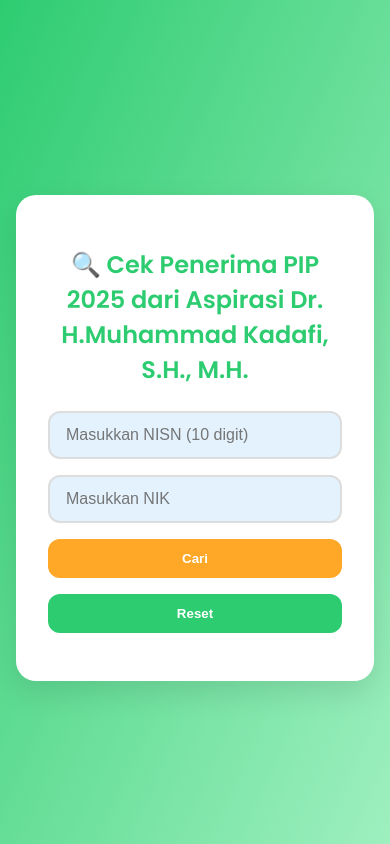
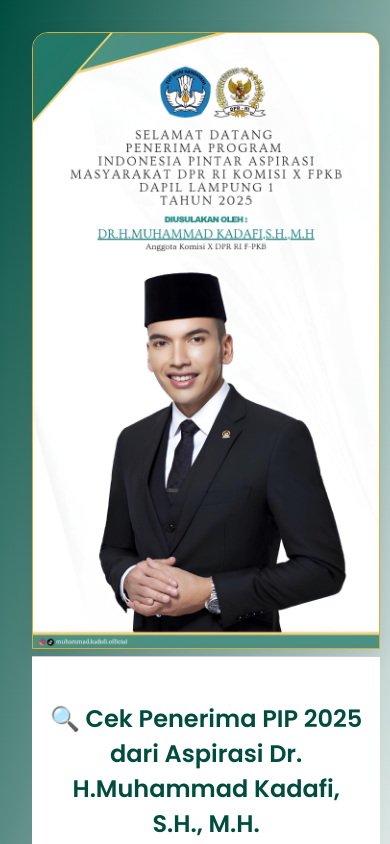
Before and after one commit to restuA-S7/frontend-client-vite, a React (Vite) app: page / in a window 390 px wide. Shown: the top 844 px of the page. Built offline with nearby package versions, Linux system fonts and the light colour scheme.

Commit message:
penyesuaan design

```diff
--- a/src/App.css
+++ b/src/App.css
@@ -110,241 +110,7 @@
   }
 }
 
-
-@import url('https://fonts.googleapis.com/css2?family=Poppins:wght@400;600&display=swap');
-
-body {
-  margin: 0;
-  font-family: 'Poppins', sans-serif;
-  background: linear-gradient(to bottom right, #004d40, #ffffff);
-  color: #222;
-}
-
-.app-container {
-  display: flex;
-  justify-content: center;
-  align-items: center;
-  min-height: 100vh;
-  padding: 2rem;
-}
-
-.card {
-  background: #ffffff;
-  padding: 2.5rem;
-  border-radius: 20px;
-  box-shadow: 0 12px 25px rgba(0, 0, 0, 0.15);
-  max-width: 550px;
-  width: 100%;
-  box-sizing: border-box;
-  border: 2px solid #d4af37;
-}
-
-h2 {
-  color: #004d40;
-  text-align: center;
-  margin-bottom: 1.75rem;
-  font-weight: 600;
-  font-size: 1.8rem;
-  border-bottom: 2px solid #d4af37;
-  padding-bottom: 0.5rem;
-}
-
-.input {
-  width: 100%;
-  padding: 0.85rem 1rem;
-  margin-bottom: 1.2rem;
-  border: 1.5px solid #ccc;
-  border-radius: 10px;
-  font-size: 1rem;
-  background-color: #f9f9f9;
-  transition: border 0.3s ease;
-}
-
-.input:focus {
-  border-color: #004d40;
-  outline: none;
-  background-color: #ffffff;
-}
-
-.submit-button {
-  width: 100%;
-  padding: 0.85rem;
-  background: linear-gradient(to right, #d4af37, #c5a02e);
-  color: #000000;
-  font-weight: 600;
-  border: none;
-  border-radius: 12px;
-  cursor: pointer;
-  font-size: 1.05rem;
-  transition: all 0.3s ease;
-}
-
-.submit-button:hover {
-  background: linear-gradient(to right, #c5a02e, #b38f20);
-  box-shadow: 0 4px 10px rgba(0,0,0,0.2);
-}
-
-.reset-button {
-  width: 100%;
-  padding: 0.85rem;
-  background: linear-gradient(to right, #004d40, #00695c);
-  color: white;
-  font-weight: 600;
-  border: none;
-  border-radius: 12px;
-  cursor: pointer;
-  font-size: 1.05rem;
-  transition: all 0.3s ease;
-}
-
-.reset-button:hover {
-  background: linear-gradient(to right, #00695c, #003d33);
-  box-shadow: 0 4px 10px rgba(0,0,0,0.2);
-}
-
-.result-box {
-  margin-top: 2rem;
-  background: #f4f4f4;
-  padding: 1.25rem;
-  border-radius: 12px;
-  border: 1px solid #ccc;
-  color: #004d40;
-  font-weight: 500;
-}
-
-.important-announcement {
-  background-color: #eefaf4;
-  border-left: 5px solid #2e7d32;
-  padding: 1rem 1.5rem 1rem 3rem;
-  margin-top: 1.5rem;
-  border-radius: 12px;
-  color: #2e7d32;
-  font-size: 0.95rem;
-  position: relative;
-  line-height: 1.6;
-}
-
-.important-announcement::before {
-  content: "📢";
-  position: absolute;
-  top: 1rem;
-  left: 1rem;
-  font-size: 1.25rem;
-}
-
-.failed-announcement {
-  background-color: #fff0f0;
-  border-left: 5px solid #d32f2f;
-  padding: 1rem 1.5rem 1rem 3rem;
-  margin-top: 1.5rem;
-  border-radius: 12px;
-  color: #b71c1c;
-  font-size: 0.95rem;
-  position: relative;
-  line-height: 1.6;
-}
-
-.failed-announcement::before {
-  content: "❗";
-  position: absolute;
-  top: 1rem;
-  left: 1rem;
-  font-size: 1.25rem;
-}
-
-.error-box {
-  background-color: #ffe6e6;
-  border: 1px solid #f5c2c7;
-  color: #b02a37;
-  padding: 12px;
-  margin-top: 16px;
-  border-radius: 8px;
-  font-size: 14px;
-  display: flex;
-  align-items: center;
-  gap: 8px;
-}
-
-.error-box p {
-  margin: 0;
-}
-
-@media (max-width: 600px) {
-  .card {
-    padding: 1.5rem;
-  }
-
-  .submit-button,
-  .reset-button {
-    width: 100%;
-    margin-top: 0.5rem;
-  }
-
-  .input {
-    font-size: 1rem;
-    padding: 0.7rem;
-  }
-
-  .result-box {
-    font-size: 0.95rem;
-    padding: 1rem;
-  }
-}
-
-
-
-.content-wrapper {
-  display: flex;
-  flex-direction: column;
-  align-items: center;
-  gap: 2rem;
-}
-
-.poster-image img {
-  width: 100%;
-  max-width: 480px;
-  border-radius: 16px;
-  box-shadow: 0 8px 20px rgba(0, 0, 0, 0.15);
-  border: 3px solid #d4af37;
-}
-
-
-@media (max-width: 600px) {
-  .card {
-    padding: 1.25rem;
-  }
-
-  .submit-button,
-  .reset-button {
-    width: 100%;
-    margin-top: 0.5rem;
-  }
-
-  form {
-    display: flex;
-    flex-direction: column;
-  }
-
-  .input {
-    font-size: 1rem;
-    padding: 0.65rem;
-  }
-
-  .result-box {
-    font-size: 0.95rem;
-    padding: 1rem;
-  }
-
-  .content-wrapper {
-    flex-direction: row;
-    align-items: flex-start;
-    justify-content: center;
-  }
-
-  .poster-image img {
-    max-width: 400px;
-  }
-} */
+baris
 
 @import url('https://fonts.googleapis.com/css2?family=Poppins:wght@400;600&display=swap');
 
@@ -489,3 +255,448 @@
 .error-box p {
   margin: 0;
 }
+*/
+
+/* @import url('https://fonts.googleapis.com/css2?family=Poppins:wght@400;600&display=swap');
+
+body {
+  margin: 0;
+  font-family: 'Poppins', sans-serif;
+  background: linear-gradient(to bottom right, #004d40, #ffffff);
+  color: #222;
+}
+
+.app-container {
+  display: flex;
+  justify-content: center;
+  align-items: center;
+  min-height: 100vh;
+  padding: 2rem;
+}
+
+.card {
+  background: white;
+  padding: 2rem;
+  border-radius: 16px;
+  box-shadow: 0 8px 24px rgba(0, 0, 0, 0.08);
+  border: 1.5px solid #ccc;
+  width: 100%;
+  max-width: 500px;
+}
+
+h2 {
+  color: #004d40;
+  text-align: center;
+  margin-bottom: 1.75rem;
+  font-weight: 600;
+  font-size: 1.8rem;
+  border-bottom: 2px solid #d4af37;
+  padding-bottom: 0.5rem;
+}
+
+.input {
+  width: 100%;
+  padding: 0.85rem 1rem;
+  margin-bottom: 1.2rem;
+  border: 1.5px solid #ccc;
+  border-radius: 10px;
+  font-size: 1rem;
+  background-color: #f9f9f9;
+  transition: border 0.3s ease;
+  box-sizing: border-box;
+}
+
+.input:focus {
+  border-color: #004d40;
+  outline: none;
+  background-color: #ffffff;
+}
+
+.submit-button {
+  width: 100%;
+  padding: 0.85rem;
+  background: linear-gradient(to right, #d4af37, #c5a02e);
+  color: #000000;
+  font-weight: 600;
+  border: none;
+  border-radius: 12px;
+  cursor: pointer;
+  font-size: 1.05rem;
+  transition: all 0.3s ease;
+}
+
+.submit-button:hover {
+  background: linear-gradient(to right, #c5a02e, #b38f20);
+  box-shadow: 0 4px 10px rgba(0,0,0,0.2);
+}
+
+.reset-button {
+  width: 100%;
+  padding: 0.85rem;
+  background: linear-gradient(to right, #004d40, #00695c);
+  color: white;
+  font-weight: 600;
+  border: none;
+  border-radius: 12px;
+  cursor: pointer;
+  font-size: 1.05rem;
+  transition: all 0.3s ease;
+}
+
+.reset-button:hover {
+  background: linear-gradient(to right, #00695c, #003d33);
+  box-shadow: 0 4px 10px rgba(0,0,0,0.2);
+}
+
+.result-box {
+  margin-top: 2rem;
+  background: #f4f4f4;
+  padding: 1.25rem;
+  border-radius: 12px;
+  border: 1px solid #ccc;
+  color: #004d40;
+  font-weight: 500;
+}
+
+.important-announcement {
+  background-color: #eefaf4;
+  border-left: 5px solid #2e7d32;
+  padding: 1rem 1.5rem 1rem 3rem;
+  margin-top: 1.5rem;
+  border-radius: 12px;
+  color: #2e7d32;
+  font-size: 0.95rem;
+  position: relative;
+  line-height: 1.6;
+}
+
+.important-announcement::before {
+  content: "📢";
+  position: absolute;
+  top: 1rem;
+  left: 1rem;
+  font-size: 1.25rem;
+}
+
+.failed-announcement {
+  background-color: #fff0f0;
+  border-left: 5px solid #d32f2f;
+  padding: 1rem 1.5rem 1rem 3rem;
+  margin-top: 1.5rem;
+  border-radius: 12px;
+  color: #b71c1c;
+  font-size: 0.95rem;
+  position: relative;
+  line-height: 1.6;
+}
+
+.failed-announcement::before {
+  content: "❗";
+  position: absolute;
+  top: 1rem;
+  left: 1rem;
+  font-size: 1.25rem;
+}
+
+.error-box {
+  background-color: #ffe6e6;
+  border: 1px solid #f5c2c7;
+  color: #b02a37;
+  padding: 12px;
+  margin-top: 16px;
+  border-radius: 8px;
+  font-size: 14px;
+  display: flex;
+  align-items: center;
+  gap: 8px;
+}
+
+.error-box p {
+  margin: 0;
+}
+
+
+
+.content-wrapper {
+  display: flex;
+  flex-direction: row;
+  align-items: flex-start;
+  justify-content: center;
+  gap: 2rem;
+  padding: 2rem;
+  max-width: 1100px;
+  margin: 0 auto;
+}
+
+ .poster-image img {
+  width: 100%;
+  max-width: 450px;
+  border-radius: 16px;
+  box-shadow: 0 8px 20px rgba(0, 0, 0, 0.15);
+  border: 3px solid #d4af37;
+  object-fit: cover;
+}
+
+
+@media (max-width: 600px) {
+  .content-wrapper {
+    flex-direction: column;
+    align-items: center;
+    padding: 1.5rem 1rem;
+  }
+
+  .poster-image img {
+    max-width: 100%;
+    margin-bottom: 1.25rem;
+  }
+
+  .card {
+    width: 100%;
+  }
+} */
+
+@import url('https://fonts.googleapis.com/css2?family=Poppins:wght@400;600&display=swap');
+
+body {
+  margin: 0;
+  font-family: 'Poppins', sans-serif;
+  background: linear-gradient(to bottom right, #004d40, #ffffff);
+  color: #222;
+}
+
+.app-container {
+  display: flex;
+  justify-content: center;
+  align-items: center;
+  min-height: 100vh;
+  padding: 2rem;
+}
+
+.card {
+  background: white;
+  padding: 2rem;
+  border-radius: 16px;
+  box-shadow: 0 8px 24px rgba(0, 0, 0, 0.08);
+  border: 1.5px solid #ccc;
+  width: 500px; /* Fixed width */
+  flex-shrink: 0; /* Prevent shrinking */
+}
+
+h2 {
+  color: #004d40;
+  text-align: center;
+  margin-bottom: 1.75rem;
+  font-weight: 600;
+  font-size: 1.8rem;
+  border-bottom: 2px solid #d4af37;
+  padding-bottom: 0.5rem;
+}
+
+.input {
+  width: 100%;
+  padding: 0.85rem 1rem;
+  margin-bottom: 1.2rem;
+  border: 1.5px solid #ccc;
+  border-radius: 10px;
+  font-size: 1rem;
+  background-color: #f9f9f9;
+  transition: border 0.3s ease;
+  box-sizing: border-box;
+}
+
+.input:focus {
+  border-color: #004d40;
+  outline: none;
+  background-color: #ffffff;
+}
+
+.submit-button {
+  width: 100%;
+  padding: 0.85rem;
+  background: linear-gradient(to right, #d4af37, #c5a02e);
+  color: #000000;
+  font-weight: 600;
+  border: none;
+  border-radius: 12px;
+  cursor: pointer;
+  font-size: 1.05rem;
+  transition: all 0.3s ease;
+  margin-bottom: 1rem;
+}
+
+.submit-button:hover {
+  background: linear-gradient(to right, #c5a02e, #b38f20);
+  box-shadow: 0 4px 10px rgba(0,0,0,0.2);
+}
+
+.reset-button {
+  width: 100%;
+  padding: 0.85rem;
+  background: linear-gradient(to right, #004d40, #00695c);
+  color: white;
+  font-weight: 600;
+  border: none;
+  border-radius: 12px;
+  cursor: pointer;
+  font-size: 1.05rem;
+  transition: all 0.3s ease;
+}
+
+.reset-button:hover {
+  background: linear-gradient(to right, #00695c, #003d33);
+  box-shadow: 0 4px 10px rgba(0,0,0,0.2);
+}
+
+.result-box {
+  margin-top: 2rem;
+  background: #f4f4f4;
+  padding: 1.25rem;
+  border-radius: 12px;
+  border: 1px solid #ccc;
+  color: #004d40;
+  font-weight: 500;
+}
+
+.important-announcement {
+  background-color: #eefaf4;
+  border-left: 5px solid #2e7d32;
+  padding: 1rem 1.5rem 1rem 3rem;
+  margin-top: 1.5rem;
+  border-radius: 12px;
+  color: #2e7d32;
+  font-size: 0.95rem;
+  position: relative;
+  line-height: 1.6;
+}
+
+.important-announcement::before {
+  content: "📢";
+  position: absolute;
+  top: 1rem;
+  left: 1rem;
+  font-size: 1.25rem;
+}
+
+.failed-announcement {
+  background-color: #fff0f0;
+  border-left: 5px solid #d32f2f;
+  padding: 1rem 1.5rem 1rem 3rem;
+  margin-top: 1.5rem;
+  border-radius: 12px;
+  color: #b71c1c;
+  font-size: 0.95rem;
+  position: relative;
+  line-height: 1.6;
+}
+
+.failed-announcement::before {
+  content: "❗";
+  position: absolute;
+  top: 1rem;
+  left: 1rem;
+  font-size: 1.25rem;
+}
+
+.error-box {
+  background-color: #ffe6e6;
+  border: 1px solid #f5c2c7;
+  color: #b02a37;
+  padding: 12px;
+  margin-top: 16px;
+  border-radius: 8px;
+  font-size: 14px;
+  display: flex;
+  align-items: center;
+  gap: 8px;
+}
+
+.error-box p {
+  margin: 0;
+}
+
+.content-wrapper {
+  display: flex;
+  flex-direction: row;
+  align-items: flex-start;
+  justify-content: center;
+  gap: 2rem;
+  padding: 2rem;
+  max-width: 1100px;
+  margin: 0 auto;
+}
+
+.poster-image {
+  width: 500px; /* Fixed width sama dengan card */
+  flex-shrink: 0; /* Prevent shrinking */
+}
+
+.poster-image img {
+  width: 100%;
+  height: auto;
+  border-radius: 16px;
+  box-shadow: 0 8px 24px rgba(0, 0, 0, 0.08);
+  border: 1.5px solid #d4af37;
+  object-fit: cover;
+}
+
+/* ✅ RESPONSIF */
+/* @media (max-width: 768px) {
+  .content-wrapper {
+    flex-direction: column;
+    align-items: stretch;
+    gap: 1rem;
+    padding: 1rem;
+  }
+
+  .poster-image {
+    width: 100%;
+  }
+
+  .poster-image img {
+    max-width: 100%;
+    border-radius: 16px 16px 0 0;
+  }
+
+  .card {
+    border-radius: 0 0 16px 16px;
+    margin-top: 0;
+  }
+} */
+
+@media (max-width: 600px) {
+  .app-container {
+    padding: 1rem;
+  }
+
+  .content-wrapper {
+    flex-direction: column;
+    gap: 0;
+    padding: 1rem;
+  }
+
+  .poster-image {
+    width: 103%;
+  }
+
+  .poster-image img {
+    width: 103%;
+    border-bottom-left-radius: 0;
+    border-bottom-right-radius: 0;
+    margin-bottom: 0;
+  }
+
+  .card {
+    width: 97%;
+    border-top-left-radius: 0;
+    border-top-right-radius: 0;
+    padding: 1.5rem 1rem;
+    box-shadow: none;
+    border-left: none;
+    border-right: none;
+    border-bottom: none;
+  }
+
+  h2 {
+    font-size: 1.5rem;
+  }
+}
--- a/src/App.tsx
+++ b/src/App.tsx
@@ -77,10 +77,10 @@
 
   return (
     <div className="app-container">
-      {/* <div className="content-wrapper">
+      <div className="content-wrapper">
         <div className="poster-image">
           <img src="/public/foto.jpg" alt="Poster" />
-        </div> */}
+        </div>
         <div className="card">
           <h2>🔍 Cek Penerima PIP 2025 dari Aspirasi Dr. H.Muhammad Kadafi, S.H., M.H.</h2>
           <form onSubmit={handleSubmit}>
@@ -165,6 +165,7 @@
           )
         )}
         </div>
+      </div>
     </div>
   );
 }
```
